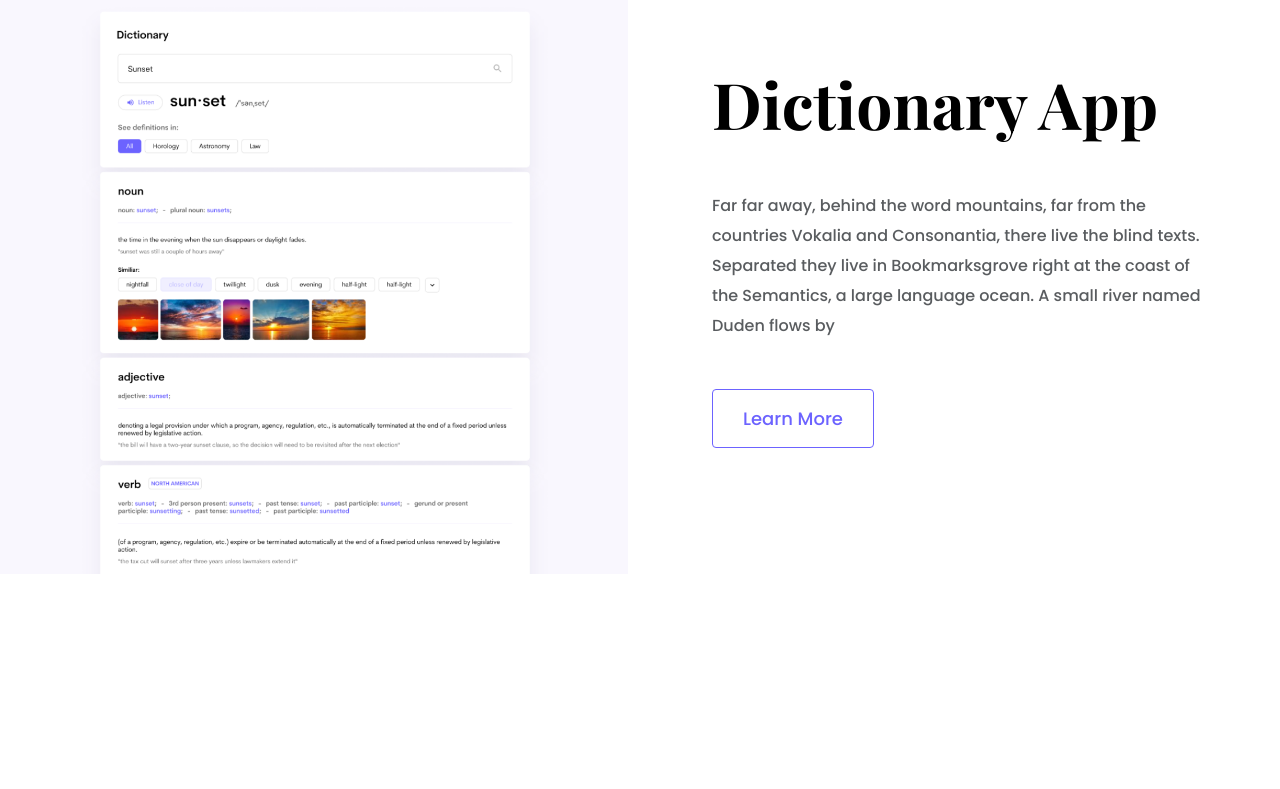
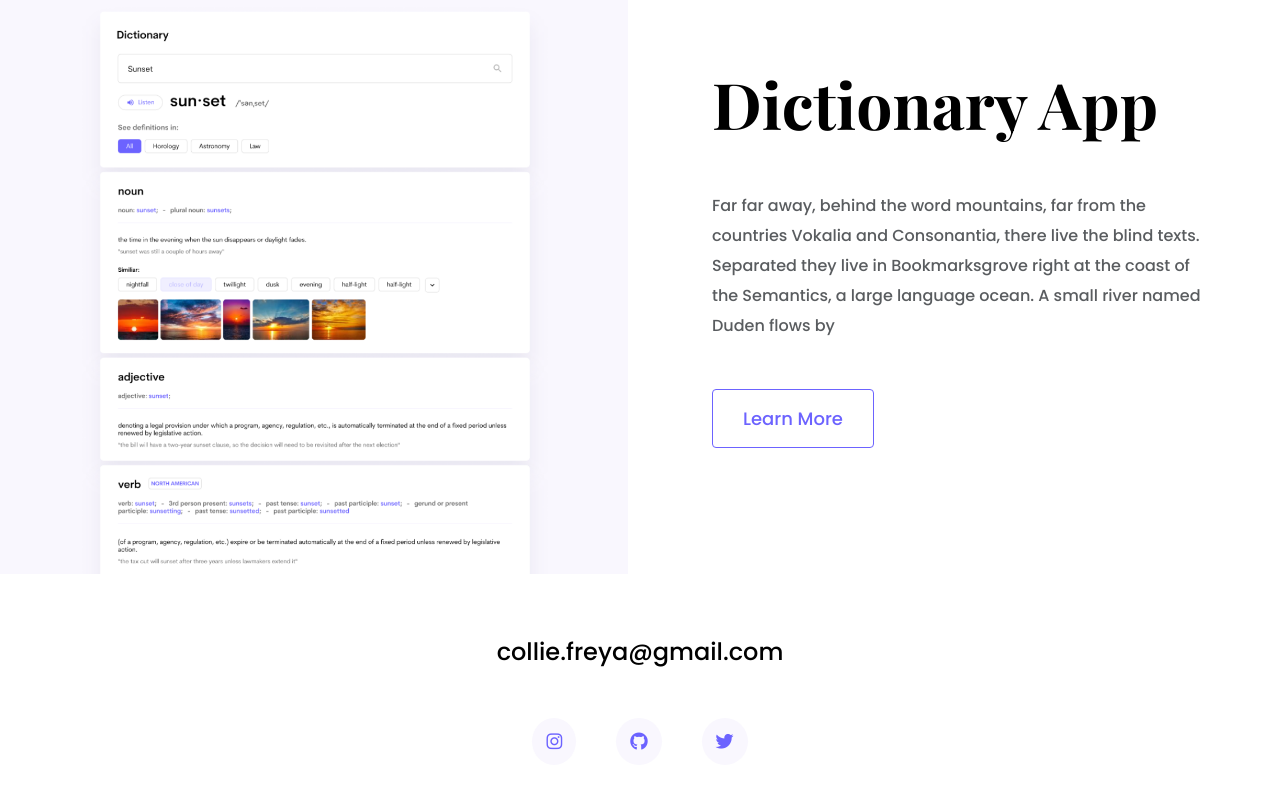
Before and after one commit to Amel-coder-dot/portfolio-project, a plain HTML site: page index.html in a window 1280 px wide. Shown: the part 2243-3032 px from the top of the page. Before the commit the page ends 2817 px from the top, so only its background shows below. Drawn offline with nearby package versions, Linux system fonts and the light colour scheme; a web font is replaced by a local one.

Commit message:
Started on footer

```diff
--- a/index.html
+++ b/index.html
@@ -120,6 +120,24 @@
           </div>
         </div>
       </div>
+      <footer>
+        <div class="d-flex justify-content-center mb-5">
+          <a href="mailto:collie.freya@gmail.com" class="email-link"
+            >collie.freya@gmail.com</a
+          >
+        </div>
+        <div class="social-links d-flex justify-content-center mb-5">
+          <a href="https://github.com/Amel-coder-dot" target="_blank">
+            <i class="fa-brands fa-instagram"></i>
+          </a>
+          <a href="">
+            <i class="fa-brands fa-github"></i>
+          </a>
+          <a href="">
+            <i class="fa-brands fa-twitter"></i>
+          </a>
+        </div>
+      </footer>
     </div>
     <script
       src="https://cdn.jsdelivr.net/npm/bootstrap@5.3.7/dist/js/bootstrap.bundle.min.js"
--- a/styles/portfolio.css
+++ b/styles/portfolio.css
@@ -118,6 +118,35 @@ p {
   line-height: 14px;
 }
 
+footer {
+  margin: 60px 0;
+}
+
+footer .email-link {
+  text-decoration: none;
+  color: black;
+  font-size: 24px;
+}
+
+footer .email-link:hover {
+  color: var(--branding-color);
+}
+
+footer .social-links a {
+  margin: 0 20px;
+  color: var(--branding-color);
+  background-color: var(--secondary-color);
+  padding: 10px 14px;
+  font-size: 18px;
+  border-radius: 50%;
+  transition: all 100ms ease-in-out;
+}
+
+footer .social-links a:hover {
+  color: white;
+  background: var(--branding-color);
+}
+
 @media (max-width: 900px) {
   h1 {
     font-size: 44px;
```
